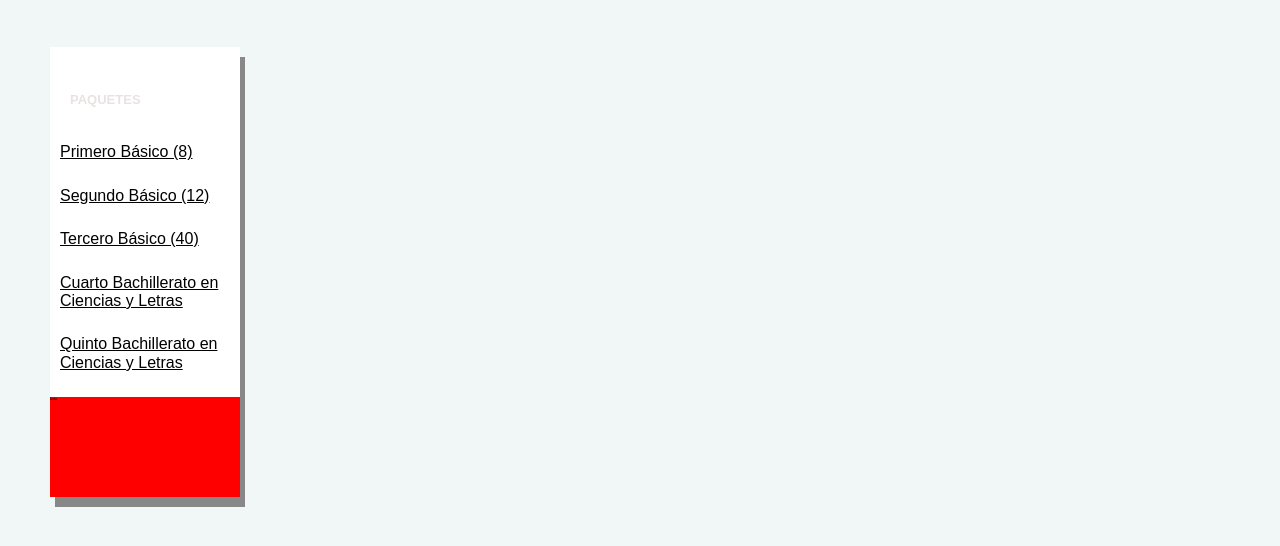
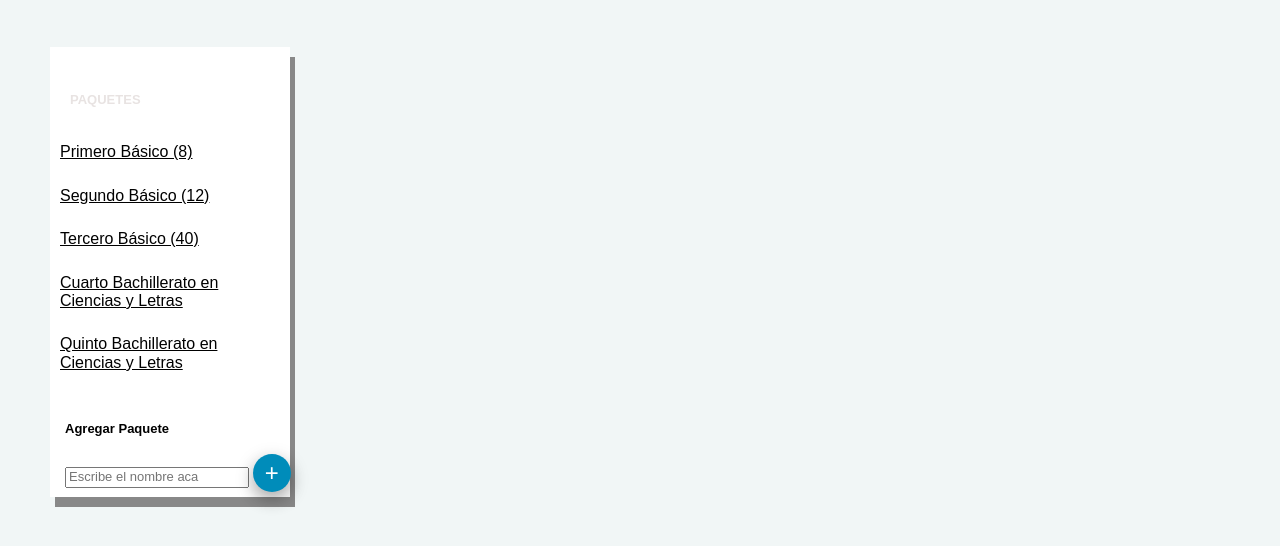
Before and after one commit to saritazavala/Web_Lab1, a plain HTML site: page index.html in a window 1280 px wide. Shown: the part 96-642 px from the top of the page. Drawn offline with Linux system fonts and the light colour scheme.

Commit message:
Grades box done

```diff
--- a/index.html
+++ b/index.html
@@ -40,9 +40,11 @@
         </div>
 
         <div class="agregar__text">
-            <ul>
-                <li class="at">hola </li>
-            </ul>
+            <div class="cajita">
+                <h4 class="input__text">Agregar Paquete</h4>
+                <input type="text" placeholder="Escribe el nombre aca" class="input__box">
+                <button class="agregar__bptpm">+</button>
+            </div>
 
         </div>
 
--- a/styles.css
+++ b/styles.css
@@ -105,7 +105,7 @@ h2{
 
 .Grados{
     background-color: white;
-    width: 190px;
+    width: 240px;
     height: 370px;
     margin-left: 50px;
     margin-top: 50px;
@@ -129,16 +129,37 @@ h2{
     text-decoration: underline;
 }
 
-.
 
 .agregar__text{
-    background-color: red;
+    font-family: sans-serif;
+    font-size: small;
+    padding-left: 15px;
     height: 100px;
-    width: 190px;
+    width: 230px;
+
+
+}
+.cajita{
+    padding-top: 2rem;
+    border-top: red;
+    padding-bottom: 50rem;
 }
 
-.agregar__text ul li{
-    background-color: red;
-    width: 190px;
-    height: 100px;
+.agregar__bptpm{
+    background-color: #008CBA;
+    font-size: 24px;
+    border: none;
+    color: white;
+    text-align: center;
+    text-decoration: none;
+    box-shadow: 0 8px 16px 0 rgba(0,0,0,0.2), 0 6px 20px 0 rgba(0,0,0,0.19);
+    border-radius: 860rem;
+    padding: 5px 12px;
+
 }
+.input__box_{
+    border-radius: 150rem;
+    text-align: center;
+    background-color: #E8E3E2;
+
+}
```
